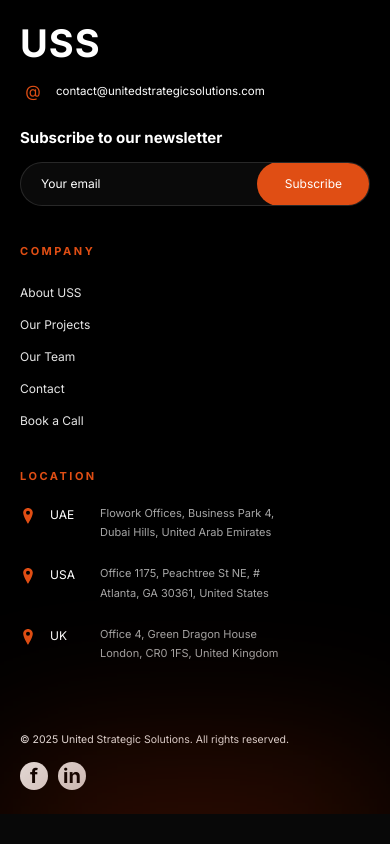
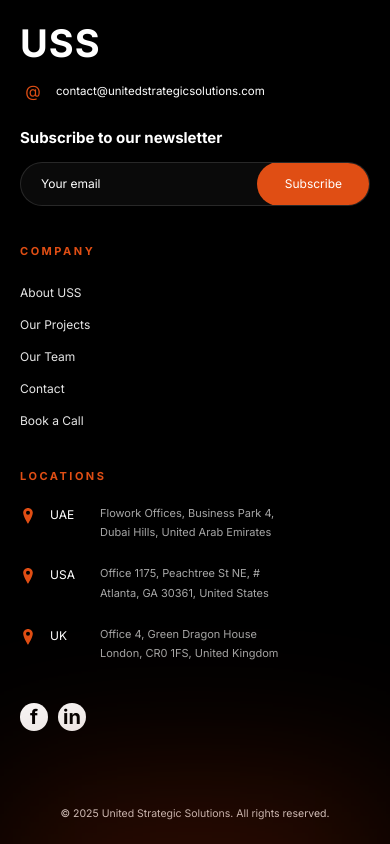
Before and after one commit to Aftab-Ahmed-Soomro/USS-360, a Next.js app: page / in a window 390 px wide. Shown: the part 9745-10589 px from the top of the page. Before the commit the page ends 10559 px from the top, so only its background shows below. Built offline with nearby package versions, Linux system fonts and the light colour scheme.

Commit message:
feat: add responsive Footer component with newsletter subscription and location details

```diff
--- a/app/components/Footer.tsx
+++ b/app/components/Footer.tsx
@@ -45,10 +45,15 @@
         /* ── Top grid ── */
         .uss-footer-grid {
           display: grid;
-          grid-template-columns: minmax(0, 400px) minmax(0, 200px) minmax(0, 400px);
+          grid-template-columns: minmax(0, 400px) minmax(0, 200px) minmax(0, 350px) auto;
           justify-content: space-between;
           gap: 40px;
           align-items: start;
+        }
+
+        .uss-socials-wrapper {
+          align-self: flex-end;
+          padding-bottom: 6px;
         }
 
         /* ── Left column ── */
@@ -226,7 +231,7 @@
         .uss-bottom-bar {
           display: flex;
           align-items: center;
-          justify-content: space-between;
+          justify-content: center;
           gap: 16px;
           flex-wrap: wrap;
         }
@@ -339,7 +344,7 @@
 
             {/* Right: Office locations */}
             <div>
-              <h3 className="uss-col-heading">Location</h3>
+              <h3 className="uss-col-heading">Locations</h3>
               <div className="uss-offices-list">
                 {offices.map((office) => (
                   <div key={office.country} className="uss-office-row">
@@ -370,14 +375,9 @@
                 ))}
               </div>
             </div>
-          </div>
 
-          {/* ── Bottom bar ── */}
-          <div className="uss-bottom-bar">
-            <p className="uss-copyright">
-              © 2025 United Strategic Solutions. All rights reserved.
-            </p>
-
+            {/* Far Right: Socials */}
+            <div className="uss-socials-wrapper">
               <div className="uss-socials">
                 {socials.map((s) => (
                   <a
@@ -391,6 +391,14 @@
                 ))}
               </div>
             </div>
+          </div>
+
+          {/* ── Bottom bar ── */}
+          <div className="uss-bottom-bar">
+            <p className="uss-copyright">
+              © 2025 United Strategic Solutions. All rights reserved.
+            </p>
+          </div>
 
         </div>
       </footer>
```
Lines whose indentation alone changed are shown as unchanged.
